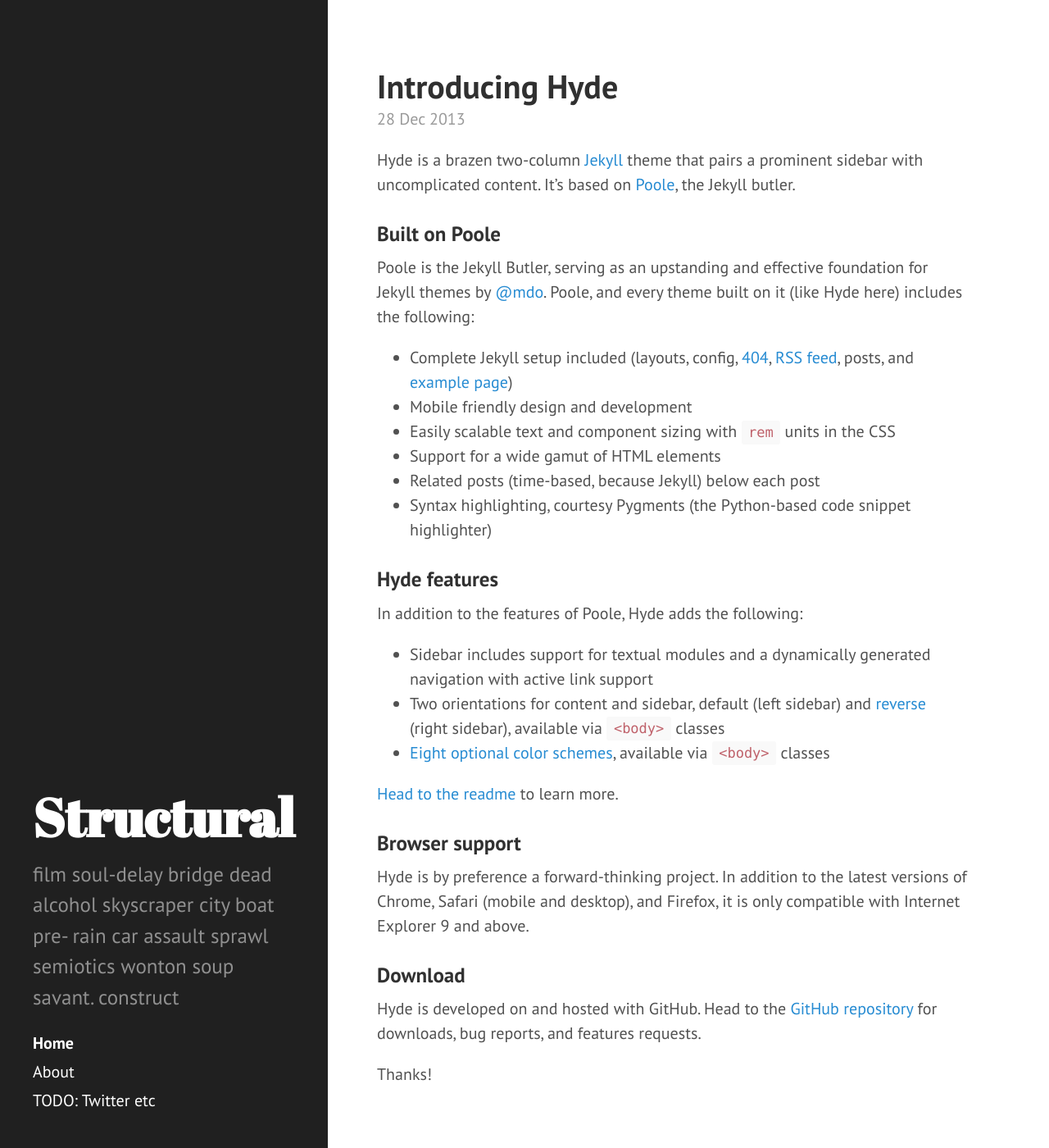
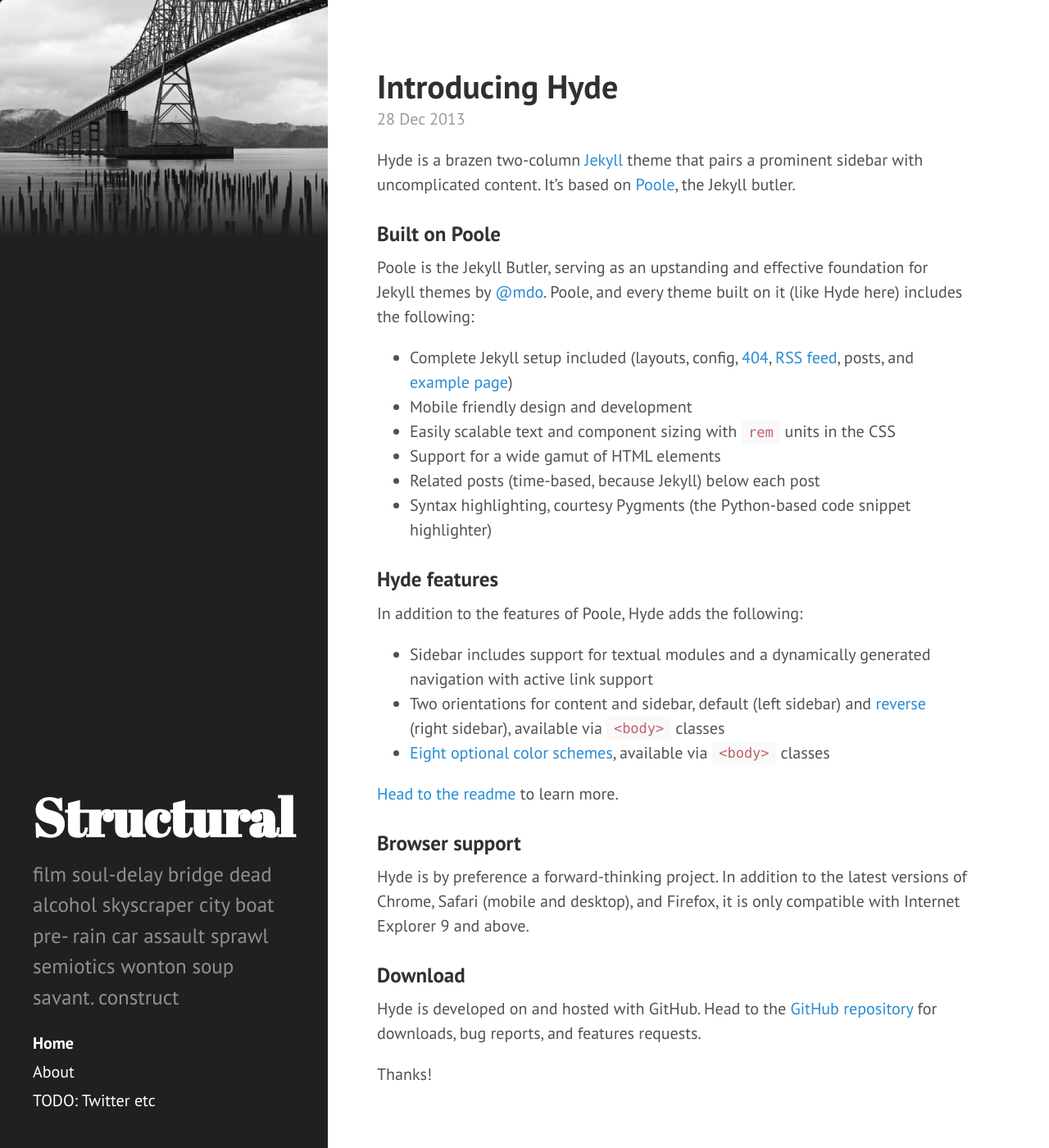
Before and after one commit to Structural/structural.github.io, a Jekyll site: the page built from index.html, in a window 1280 px wide and 1400 px high. Shown: the whole window at 82% size. Built offline with Jekyll 4.4.1, drawn with Linux system fonts in a browser that asks for light colours; Markdown is read by kramdown in place of the engine named in the settings; the list of posts is cut into pages by our own code.

Commit message:
Include image in sidebar.

```diff
--- a/_config.yml
+++ b/_config.yml
@@ -14,3 +14,5 @@ url:              http://structur.al
 baseurl:          /
 
 paginate:         5
+
+default_image:    'bridge.jpg'
--- a/_includes/sidebar.html
+++ b/_includes/sidebar.html
@@ -1,4 +1,8 @@
 <div class="sidebar">
+  <div class="sidebar-image">
+    <img src="{{ site.baseurl }}public/{% if page.image %}{{ page.image }}{% else %}{{ site.default_image }}{% endif %}" />
+  </div>
+
   <div class="container sidebar-sticky">
     <div class="sidebar-about">
       <h1>
--- a/public/css/hyde.css
+++ b/public/css/hyde.css
@@ -66,6 +66,27 @@ html {
     bottom: 0;
     width: 20rem;
     text-align: left;
+  }
+}
+
+/* Sidebar image */
+.sidebar .sidebar-image {
+  display: none;
+  position: relative;
+}
+@media (min-width: 48em) {
+  .sidebar .sidebar-image {
+    display: block;
+  }
+
+  .sidebar .sidebar-image:after {
+    content: "";
+    position: absolute;
+    bottom: 0;
+    right: 0;
+    left: 0;
+    height: 40%;
+    background-image: linear-gradient(to top, #202020, #202020 5%, transparent);
   }
 }
 
```
Also changed, not shown: public/bridge.jpg (added).
